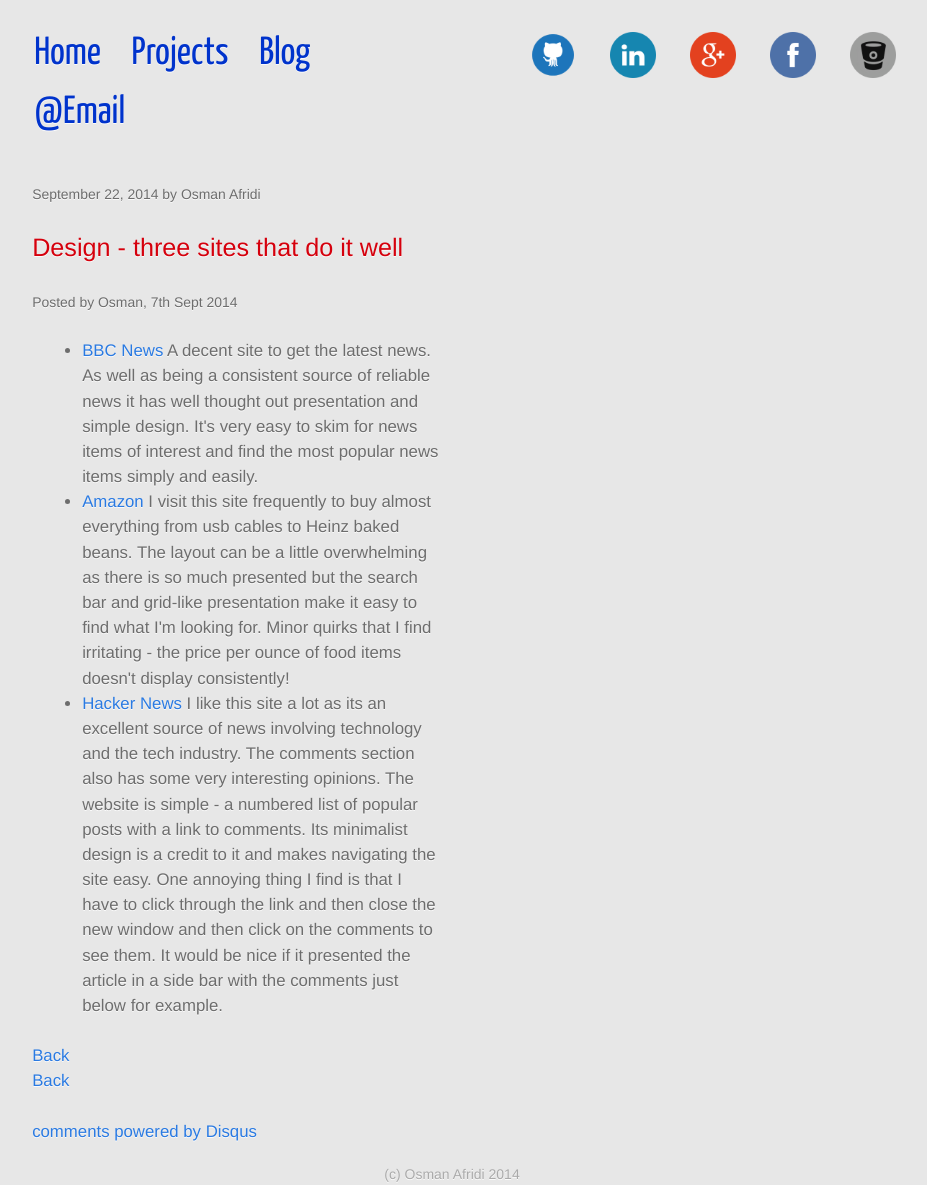
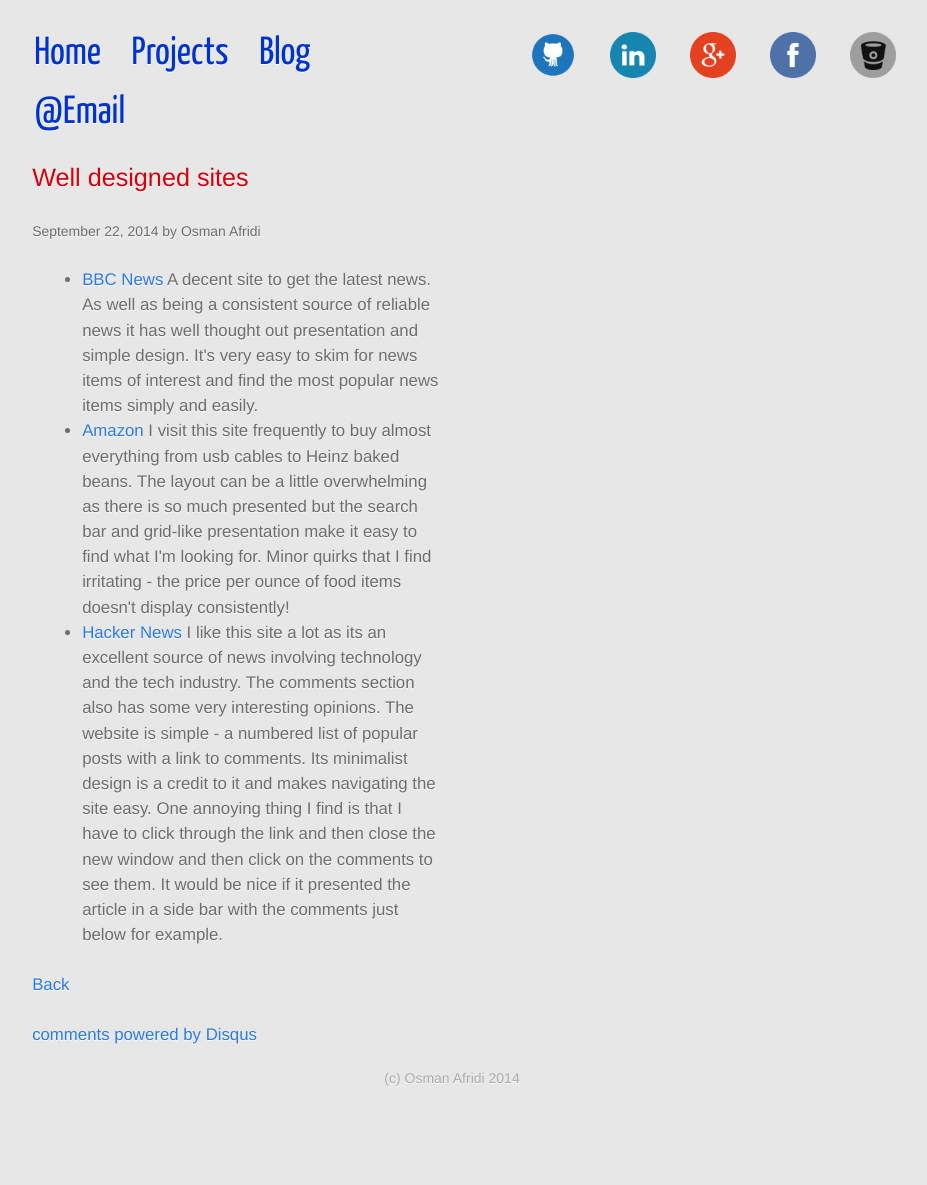
Before and after one commit to oafridi/oafridi.github.io, a Jekyll site: the page built from blog-posts/t1-compare-websites.html, in a window 1280 px wide. Shown: the whole page, without its empty margins (188-1115 px from the left). Built offline with Jekyll 4.4.1, drawn with Linux system fonts in a browser that asks for light colours; comment, search, counter and statistics services are not loaded; after the commit the page ends 1089 px from its top, so only the background shows below that.

Commit message:
amended content to use title from layout

```diff
--- a/blog-posts/t1-compare-websites.html
+++ b/blog-posts/t1-compare-websites.html
@@ -1,12 +1,8 @@
 ---
 layout: page
 comments: true
+title: "Well designed sites"
 ---
-  <h1>Design - three sites that do it well</h1>
-  <h5>Posted by Osman,
-    <span id="spanDate">7th Sept 2014</span>
-  </h5>
-  <div class="blog_post">
 <ul>
   <li><a href="http://www.bbc.com/news/">BBC News</a>
     A decent site to get the latest news. As well as being a consistent source of reliable news it has well thought out presentation and simple design. It's very easy to skim for news items of interest and find the most popular news items simply and easily.</li>
@@ -15,5 +11,3 @@
   <li><a href="https://news.ycombinator.com/">Hacker News</a>
     I like this site a lot as its an excellent source of news involving technology and the tech industry. The comments section also has some very interesting opinions. The website is simple - a numbered list of popular posts with a link to comments. Its minimalist design is a credit to it and makes navigating the site easy. One annoying thing I find is that I have to click through the link and then close the new window and then click on the comments to see them. It would be nice if it presented the article in a side bar with the comments just below for example.</li>
 </ul>
-  </div>
-  <a href="{{ site.baseurl }}/blog-posts/index.html">Back</a>
--- a/blog-posts/week7_technical.html
+++ b/blog-posts/week7_technical.html
@@ -1,5 +1,5 @@
 ---
 layout: page
 comments: true
-title:
+title: "To SQL or not to SQL"
 ---
```
Lines whose indentation alone changed are shown as unchanged.
